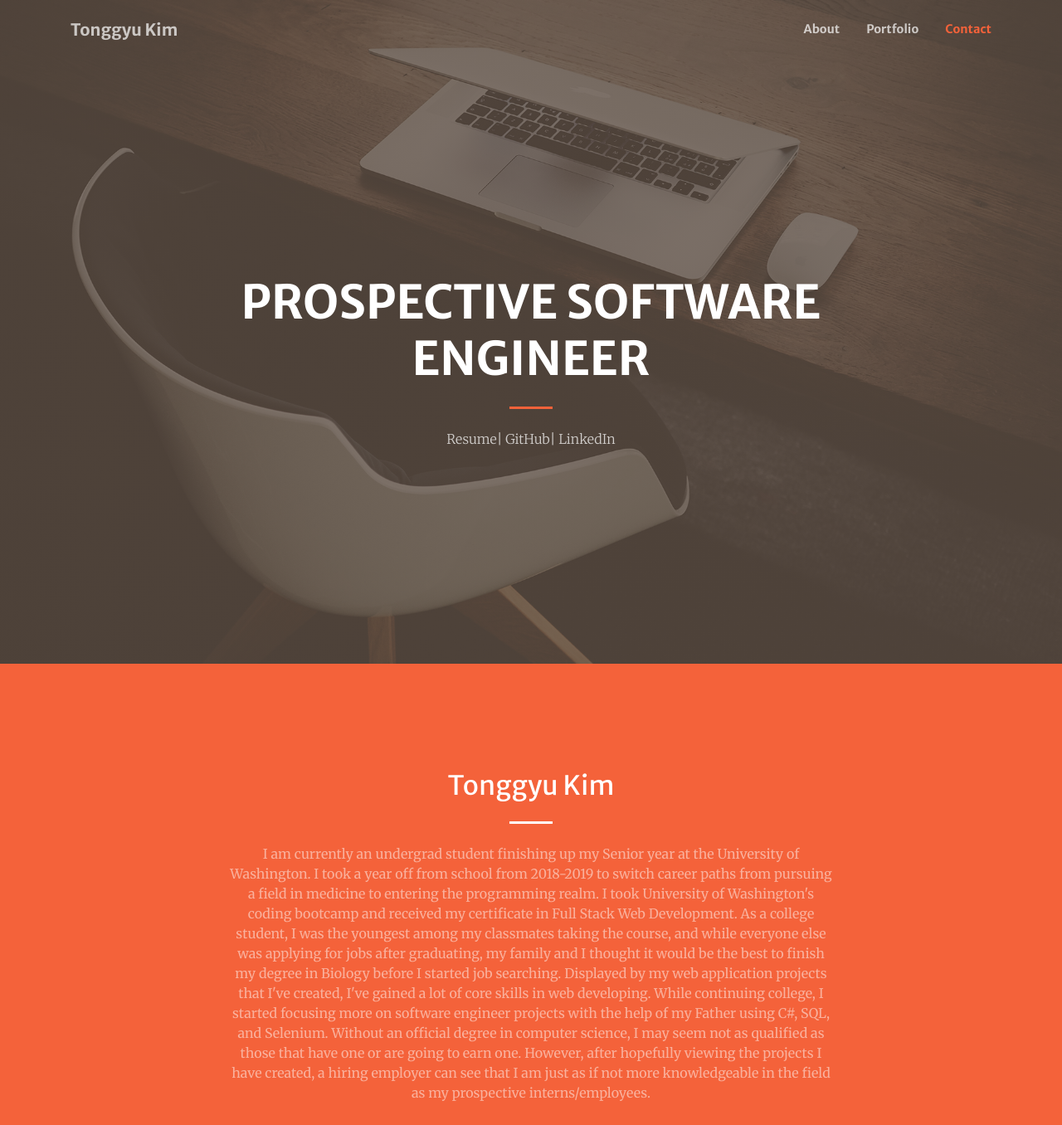
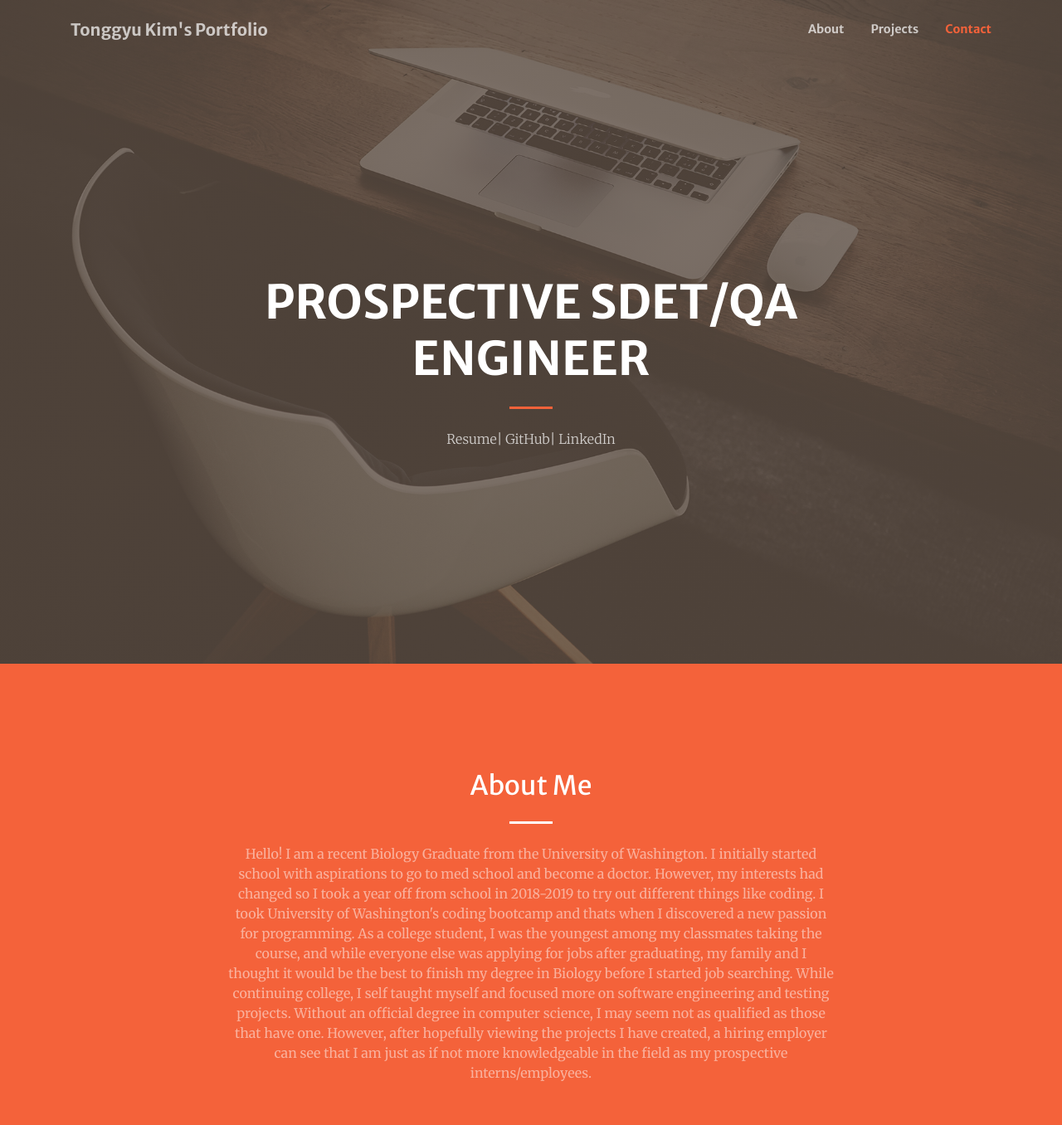
Before and after one commit to tonggyukim/UpdatedPortfolio, a website with bundled scripts: page index.html in a window 1280 px wide. Shown: the top 1356 px of the page at 83% size. Built offline with nearby package versions, Linux system fonts and the light colour scheme; files whose address does not match are found by name.

```diff
--- a/index.html
+++ b/index.html
@@ -30,7 +30,7 @@
   <!-- Navigation -->
   <nav class="navbar navbar-expand-lg navbar-light fixed-top py-3" id="mainNav">
     <div class="container">
-      <a class="navbar-brand js-scroll-trigger" href="#page-top">Tonggyu Kim</a>
+      <a class="navbar-brand js-scroll-trigger" href="#page-top">Tonggyu Kim's Portfolio</a>
       <button class="navbar-toggler navbar-toggler-right" type="button" data-toggle="collapse" data-target="#navbarResponsive" aria-controls="navbarResponsive" aria-expanded="false" aria-label="Toggle navigation">
         <span class="navbar-toggler-icon"></span>
       </button>
@@ -40,7 +40,7 @@
             <a class="nav-link js-scroll-trigger" href="#about">About</a>
           </li>
           <li class="nav-item">
-            <a class="nav-link js-scroll-trigger" href="#portfolio">Portfolio</a>
+            <a class="nav-link js-scroll-trigger" href="#portfolio">Projects</a>
           </li>
           <li class="nav-item">
             <a class="nav-link js-scroll-trigger" href="#contact">Contact</a>
@@ -55,11 +55,11 @@
     <div class="container h-100">
       <div class="row h-100 align-items-center justify-content-center text-center">
         <div class="col-lg-10 align-self-end">
-          <h1 class="text-uppercase text-white font-weight-bold">Prospective Software Engineer</h1>
+          <h1 class="text-uppercase text-white font-weight-bold">Prospective SDET/QA Engineer</h1>
           <hr class="divider my-4">
         </div>
         <div class="col-lg-8 align-self-baseline">
-          <a href = "assets/Tonggyu Kim Resume.pdf" class="text-white-75 font-weight-light mb-5">Resume|</a>
+          <a href = "assets/Tonggyu Kim's Resume.pdf" class="text-white-75 font-weight-light mb-5">Resume|</a>
             <a href="https://github.com/tonggyukim" class="text-white-75 font-weight-light mb-5">GitHub|</a>
             <a href="https://www.linkedin.com/in/tonggyu-kim-575244123/"class="text-white-75 font-weight-light mb-5">LinkedIn</a>
         </div>
@@ -72,15 +72,15 @@
     <div class="container">
       <div class="row justify-content-center">
         <div class="col-lg-8 text-center">
-          <h2 class="text-white mt-0">Tonggyu Kim</h2>
+          <h2 class="text-white mt-0">About Me</h2>
           <hr class="divider light my-4">
-          <p class="text-white-50 mb-4">I am currently an undergrad student finishing up my Senior year at the University of Washington.
-            I took a year off from school from 2018-2019 to switch career paths from pursuing a field in medicine to entering the programming realm.
-            I took University of Washington's coding bootcamp and received my certificate in Full Stack Web Development.
-            As a college student, I was the youngest among my classmates taking the course, and while everyone else was applying for jobs after graduating, my family and I thought it would be the best to finish my degree in Biology before I started job searching.
-            Displayed by my web application projects that I've created, I've gained a lot of core skills in web developing.
-            While continuing college, I started focusing more on software engineer projects with the help of my Father using C#, SQL, and Selenium.
-            Without an official degree in computer science, I may seem not as qualified as those that have one or are going to earn one.
+          <p class="text-white-50 mb-4">Hello! I am a recent Biology Graduate from the University of Washington. I initially started school with aspirations
+            to go to med school and become a doctor. However, my interests had changed so I took a year off from school in 2018-2019 to try out different things like
+            coding. I took University of Washington's coding bootcamp and thats when I discovered a new passion for programming.
+            As a college student, I was the youngest among my classmates taking the course, and while everyone else was applying for jobs after graduating, my family and I thought it would be the best
+            to finish my degree in Biology before I started job searching.
+            While continuing college, I self taught myself and focused more on software engineering and testing projects.
+            Without an official degree in computer science, I may seem not as qualified as those that have one.
             However, after hopefully viewing the projects I have created, a hiring employer can see that I am just as if not more knowledgeable in the field as my prospective interns/employees.
         </div>
       </div>
@@ -146,7 +146,7 @@
             <img class="img-fluid" src="assets/images/Mars.gif" alt="">
             <div class="portfolio-box-caption p-3">
               <div class="project-name">
-                  Project 1: Utopia Intergalactic Travel
+                  Utopia Intergalactic Travel
               </div>
             </div>
           </a>
@@ -200,7 +200,7 @@
     <div class="container">
       <div class="row justify-content-center">
         <div class="col-lg-8 text-center">
-          <h2 class="mt-0">Let's Get In Touch!</h2>
+          <h2 class="mt-0">Contact Information</h2>
           <hr class="divider my-4">
           <p class="text-muted mb-5"></p>
         </div>
```
Also changed, not shown: 2 other files.
